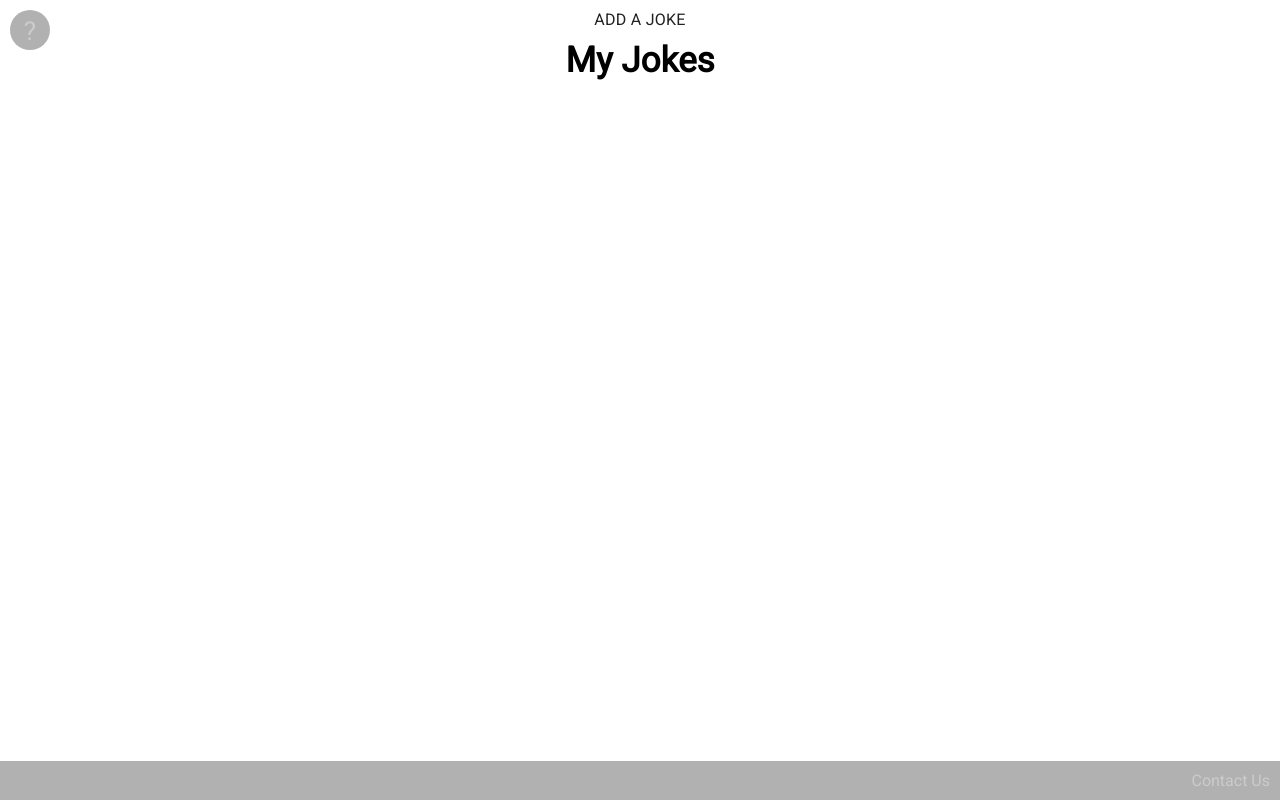
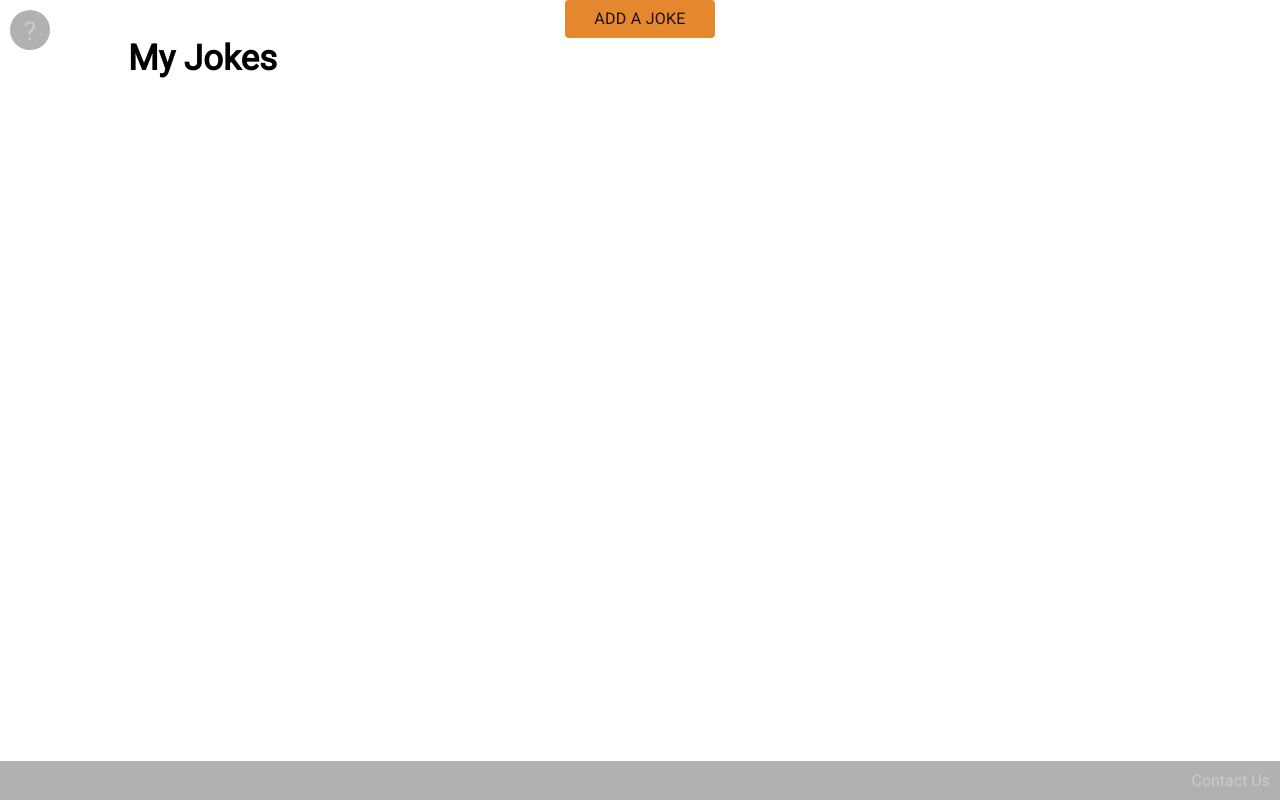
Before and after one commit to Build-Week-PT-Dad-Jokes/Front-End, a React (Create React App) app: page /myjokes in a window 1280 px wide. Built offline with nearby package versions, Linux system fonts and the light colour scheme; no server answers; sample sign-in values are in the browser's storage.

Commit message:
add container

```diff
--- a/src/components/MyJokes.js
+++ b/src/components/MyJokes.js
@@ -1,25 +1,29 @@
 import React from "react";
 import { connect } from "react-redux";
 
-import Joke from './Joke';
-import AddJokeModal from './AddJokeModal';
+import Joke from "./Joke";
+import AddJokeModal from "./AddJokeModal";
 
 const MyJokes = props => {
   const { myJokes } = props;
 
-  const returnJoke = (joke, ind)=> {
-    return ind<10 &&
+  const returnJoke = (joke, ind) => {
+    return (
+      ind < 10 && (
         <div className="single-joke" key={joke.id}>
-            <Joke joke={joke} />
+          <Joke joke={joke} />
         </div>
-}
+      )
+    );
+  };
 
   return (
-    <div className="jokes-container">
-      <AddJokeModal />
-      <h2>My Jokes</h2>
-      {!!myJokes &&
-        myJokes.map((joke, ind) => returnJoke(joke, ind))}
+    <div className="home-container">
+      <div className="jokes-container">
+        <AddJokeModal />
+        <h2>My Jokes</h2>
+        {!!myJokes && myJokes.map((joke, ind) => returnJoke(joke, ind))}
+      </div>
     </div>
   );
 };
```
